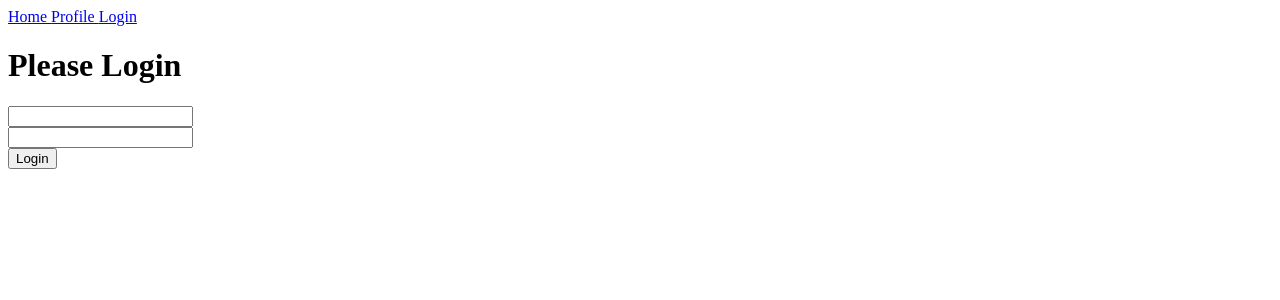
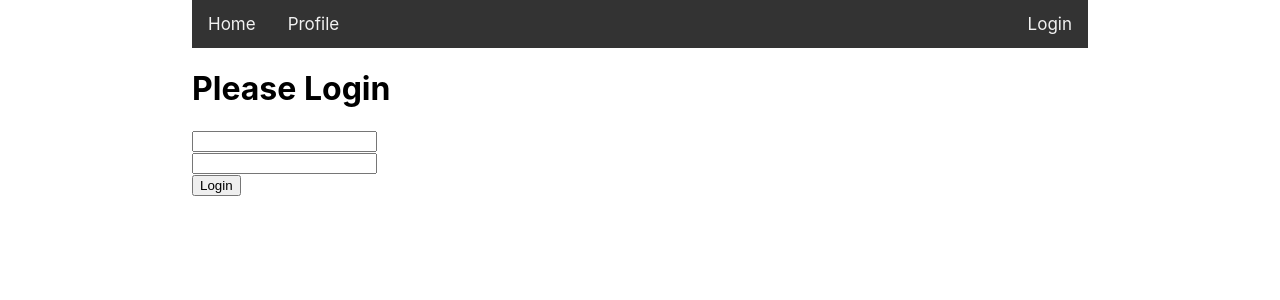
Before and after one commit to jthomas-rsi/ts_react_prac1, a React (Create React App) app: page /login in a window 1280 px wide. Shown: the top 300 px of the page. Built offline with nearby package versions, Linux system fonts and the light colour scheme.

Commit message:
navbar changed user taken to Profile after login

```diff
--- a/src/components/Login.tsx
+++ b/src/components/Login.tsx
@@ -2,6 +2,7 @@
 // import AuthService
 import { AuthService } from "../services/AuthService";
 import { User } from "../types/User";
+import history  from '../utils/history'
 
 // define key values of component intial state and props
 interface LoginProps {
@@ -50,8 +51,6 @@
       this.state.password
     );
 
-
-
     // log result of login attempt
     //update LoginState loginSuccesfull value
     if (result) {
@@ -60,6 +59,8 @@
       this.setState({ loginSuccesfull: true });
       // set User state value
       this.props.setUser(result)
+      //redirect user to rpfile page after succesful login attempt
+      history.push('/profile')
 
     } else {
       console.log("Inccorect Login");
--- a/src/components/Navbar.tsx
+++ b/src/components/Navbar.tsx
@@ -14,11 +14,11 @@
         //check the value of the user prop
         if( this.props.user ){
             // if user prop is not undefined
-            showLoginOrOut = <Link to='/logout' > { this.props.user.userName } </Link>
+            showLoginOrOut = <Link to='/logout' style={{float: 'right'}} > { this.props.user.userName } </Link>
         }
         else{
             // if user prop is undefined
-            showLoginOrOut = <Link to='/login' > { 'Login' } </Link>
+            showLoginOrOut = <Link to='/login' style={{float: 'right'}}  > { 'Login' } </Link>
         }
 
 
--- a/src/index.tsx
+++ b/src/index.tsx
@@ -1,5 +1,6 @@
 import React from 'react';
 import ReactDOM from 'react-dom/client';
+import './styles/index.css'
 import { App } from './components/App';
 
 const root = ReactDOM.createRoot(
--- /dev/null
+++ b/src/styles/index.css
@@ -0,0 +1,46 @@
+body {
+    margin: 0;
+    font-family: -apple-system, BlinkMacSystemFont, 'Segoe UI', 'Roboto', 'Oxygen',
+      'Ubuntu', 'Cantarell', 'Fira Sans', 'Droid Sans', 'Helvetica Neue',
+      sans-serif;
+    -webkit-font-smoothing: antialiased;
+    -moz-osx-font-smoothing: grayscale;
+  }
+
+  code {
+    font-family: source-code-pro, Menlo, Monaco, Consolas, 'Courier New',
+      monospace;
+  }
+
+.wrapper {
+margin: auto;
+width: 70%;
+}
+
+/* Add a black background color to the top navigation */
+.navbar {
+background-color: #333;
+overflow: hidden;
+}
+
+/* Style the links inside the navigation bar */
+.navbar a {
+float: left;
+color: #f2f2f2;
+text-align: center;
+padding: 14px 16px;
+text-decoration: none;
+font-size: 17px;
+}
+
+/* Change the color of links on hover */
+.navbar a:hover {
+background-color: #ddd;
+color: black;
+}
+
+/* Add a color to the active/current link */
+.navbar a.active {
+background-color: #4CAF50;
+color: white;
+}
```
